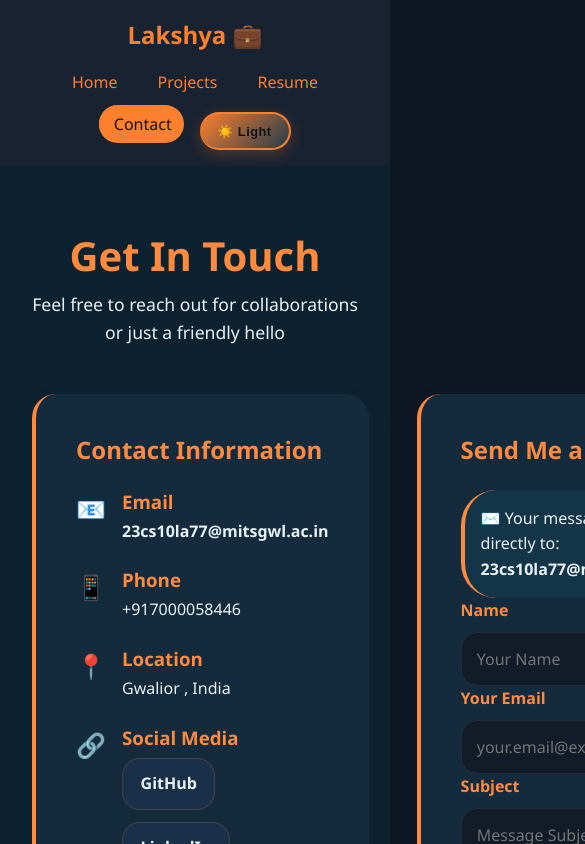
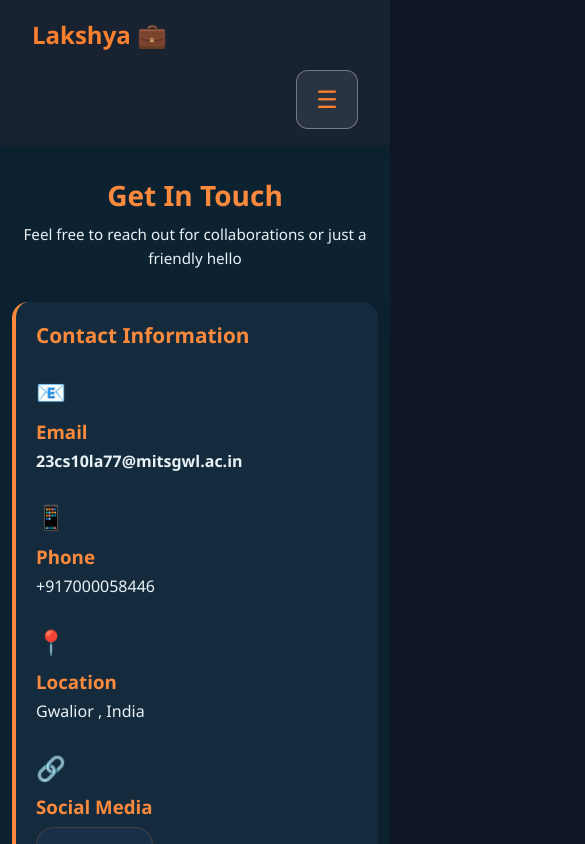
Before and after one commit to Lakshya-2004/PortFolio-Lakshya_Ghanghoriya, a React (Vite) app: page /contact in a window 390 px wide. Shown: the top 844 px of the page, 585 px wide, since content can reach past the window. Built offline with nearby package versions, Linux system fonts and the light colour scheme.

Commit message:
update03

```diff
--- a/src/components/NavBar.jsx
+++ b/src/components/NavBar.jsx
@@ -1,21 +1,36 @@
+import { useState } from 'react';
 import { NavLink } from 'react-router-dom';
 import { useTheme } from '../context/ThemeContext';
 import '../styles/NavBar.css';
 
 function NavBar() {
   const { isDarkMode, toggleTheme } = useTheme();
+  const [menuOpen, setMenuOpen] = useState(false);
+
+  const closeMenu = () => setMenuOpen(false);
 
   return (
     <nav className="navbar">
       <div className="nav-container">
-        <NavLink to="/" className="nav-logo">
+        <NavLink to="/" className="nav-logo" onClick={closeMenu}>
           Lakshya 💼
         </NavLink>
 
-        <ul className="nav-menu">
+        <button
+          className="nav-toggle-btn"
+          onClick={() => setMenuOpen((prev) => !prev)}
+          aria-label={menuOpen ? 'Close menu' : 'Open menu'}
+          aria-expanded={menuOpen}
+          type="button"
+        >
+          <span className="nav-toggle-icon">☰</span>
+        </button>
+
+        <ul className={`nav-menu ${menuOpen ? 'open' : ''}`}>
           <li className="nav-item">
             <NavLink
               to="/"
+              onClick={closeMenu}
               className={({ isActive }) => isActive ? "nav-link active" : "nav-link"}
             >
               Home
@@ -25,6 +40,7 @@ function NavBar() {
           <li className="nav-item">
             <NavLink
               to="/projects"
+              onClick={closeMenu}
               className={({ isActive }) => isActive ? "nav-link active" : "nav-link"}
             >
               Projects
@@ -34,6 +50,7 @@ function NavBar() {
           <li className="nav-item">
             <NavLink
               to="/resume"
+              onClick={closeMenu}
               className={({ isActive }) => isActive ? "nav-link active" : "nav-link"}
             >
               Resume
@@ -43,6 +60,7 @@ function NavBar() {
           <li className="nav-item">
             <NavLink
               to="/contact"
+              onClick={closeMenu}
               className={({ isActive }) => isActive ? "nav-link active" : "nav-link"}
             >
               Contact
@@ -52,7 +70,10 @@ function NavBar() {
           <li className="nav-item theme-toggle-item">
             <button
               className="theme-toggle-btn"
-              onClick={toggleTheme}
+              onClick={() => {
+                toggleTheme();
+                closeMenu();
+              }}
               aria-label="Toggle dark/light mode"
               title={isDarkMode ? "Switch to Light Mode" : "Switch to Dark Mode"}
             >
--- a/src/data/portfolioData.js
+++ b/src/data/portfolioData.js
@@ -58,7 +58,7 @@ export const projectsData = [
     technologies: ["React", "Express","RestApi","CloudinaryAPI","RazorPayAPI","MongoDB-Atlas","Payment-Gateway",],
     role: "UI/UX design, Frontend Developer, Backend Developer, Full-Stack Development",
     duration: "15 May-15 June 2026",
-    repoUrl: "pizza-delivery-client-five.vercel.app",
+    repoUrl: "https://pizza-delivery-client-five.vercel.app/",
     image: "🍕",
   },
   {
--- a/src/styles/Contact.css
+++ b/src/styles/Contact.css
@@ -271,3 +271,126 @@
   background: var(--primary);
   color: #0D2230;
 }
+/* ==========================
+   TABLET (<= 992px)
+========================== */
+@media (max-width: 992px) {
+  .contact {
+    padding: 3rem 1.5rem;
+  }
+
+  .contact-content {
+    grid-template-columns: 1fr;
+    gap: 2rem;
+  }
+
+  .contact-info,
+  .contact-form {
+    padding: 2rem;
+  }
+
+  .contact-container h1 {
+    font-size: 2.2rem;
+  }
+}
+
+/* ==========================
+   MOBILE (<= 768px)
+========================== */
+@media (max-width: 768px) {
+  .contact {
+    padding: 2.5rem 1rem;
+  }
+
+  .contact-container h1 {
+    font-size: 2rem;
+  }
+
+  .contact-subtitle {
+    font-size: 1rem;
+    margin-bottom: 2rem;
+  }
+
+  .contact-info,
+  .contact-form {
+    padding: 1.5rem;
+    border-radius: 18px;
+  }
+
+  .contact-info h2,
+  .contact-form h2 {
+    font-size: 1.3rem;
+  }
+
+  .contact-item {
+    gap: 0.75rem;
+  }
+
+  .contact-item .icon {
+    font-size: 1.25rem;
+  }
+
+  .social-links a {
+    width: 100%;
+    text-align: center;
+  }
+
+  .submit-btn {
+    width: 100%;
+    justify-content: center;
+    align-self: stretch;
+  }
+}
+
+/* ==========================
+   SMALL MOBILE (<= 480px)
+========================== */
+@media (max-width: 480px) {
+  .contact {
+    padding: 2rem 0.75rem;
+  }
+
+  .contact-container h1 {
+    font-size: 1.75rem;
+  }
+
+  .contact-subtitle {
+    font-size: 0.95rem;
+  }
+
+  .contact-info,
+  .contact-form {
+    padding: 1.25rem;
+    border-radius: 16px;
+  }
+
+  .contact-item {
+    flex-direction: column;
+    gap: 0.5rem;
+  }
+
+  .contact-item .icon {
+    font-size: 1.5rem;
+  }
+
+  .recipient-info {
+    border-radius: 18px;
+    padding: 0.9rem;
+  }
+
+  .form-group input,
+  .form-group textarea {
+    padding: 0.85rem;
+    font-size: 0.95rem;
+  }
+
+  .submit-btn {
+    width: 100%;
+    padding: 0.85rem;
+  }
+
+  .status-message {
+    border-radius: 18px;
+    font-size: 0.9rem;
+  }
+}
--- a/src/styles/NavBar.css
+++ b/src/styles/NavBar.css
@@ -122,6 +122,10 @@ html {
   align-items: center;
 }
 
+.nav-toggle-btn {
+  display: none;
+}
+
 .theme-toggle-btn {
   padding: 0.7rem 1.4rem;
   background: linear-gradient(135deg, var(--nav-active-bg) 0%, var(--secondary-color, #e67024) 100%);
@@ -236,14 +240,61 @@ html {
   }
 
   .nav-menu {
-    flex-wrap: wrap;
-    justify-content: center;
+    display: none;
+    flex-direction: column;
+    width: 100%;
     gap: 1rem;
   }
 
+  .nav-menu.open {
+    display: flex;
+  }
+
+  .nav-toggle-btn {
+    display: inline-flex;
+    align-items: center;
+    justify-content: center;
+    border: 1px solid rgba(255, 255, 255, 0.35);
+    background: rgba(255, 255, 255, 0.08);
+    color: var(--nav-link-color);
+    padding: 0.9rem 1.2rem;
+    border-radius: 12px;
+    cursor: pointer;
+    font-size: 1.5rem;
+    transition: background 0.25s ease, transform 0.25s ease;
+    margin-left: auto;
+  }
+
+  .nav-toggle-btn:hover {
+    background: rgba(255, 255, 255, 0.16);
+  }
+
+  .nav-item {
+    width: 100%;
+  }
+
+  .nav-link {
+    width: 100%;
+    display: block;
+    padding: 0.9rem 1rem;
+    border-radius: 16px;
+  }
+
+  .theme-toggle-item {
+    width: 100%;
+  }
+
   .theme-toggle-btn {
-    padding: 0.6rem 1.1rem;
-    font-size: 0.8rem;
+    width: 100%;
+    padding: 0.8rem 1rem;
+    font-size: 0.9rem;
     gap: 0.4rem;
   }
 }
+
+@media (max-width: 768px) {
+  .nav-container {
+    flex-direction: column;
+    align-items: stretch;
+    gap: 1rem;
+  }
--- a/src/styles/Profile.css
+++ b/src/styles/Profile.css
@@ -223,6 +223,42 @@
 @media (max-width: 900px) {
   .profile-row {
     grid-template-columns: 1fr;
+  }
+}
+
+@media (max-width: 700px) {
+  .profile-header {
+    padding: 2rem 1.5rem 1.75rem;
+  }
+
+  .profile-intro {
+    grid-template-columns: 1fr;
+    justify-items: center;
+    text-align: center;
+  }
+
+  .profile-avatar {
+    width: 200px;
+    height: 200px;
+    margin: 0 auto;
+  }
+
+  .profile-hero {
+    align-items: center;
+  }
+
+  .profile-meta {
+    justify-content: center;
+  }
+
+  .profile-meta .meta-item {
+    min-width: 140px;
+  }
+
+  .experience-header {
+    flex-direction: column;
+    align-items: flex-start;
+    gap: 0.5rem;
   }
 }
 
--- a/src/styles/Resume.css
+++ b/src/styles/Resume.css
@@ -454,3 +454,35 @@
 [data-theme="light"] .cert-link {
   background: rgba(35,166,183,0.08);
 }
+
+@media (max-width: 760px) {
+  .resume {
+    padding: 3rem 1rem;
+  }
+
+  .resume-container {
+    padding: 2rem;
+  }
+
+  .resume-actions {
+    flex-direction: column;
+    gap: 0.75rem;
+  }
+
+  .experience-header {
+    flex-direction: column;
+    align-items: flex-start;
+    gap: 0.5rem;
+  }
+
+  .duration,
+  .year,
+  .gpa {
+    white-space: normal;
+    padding: 0.5rem 0.75rem;
+  }
+
+  .details-list {
+    margin-left: 1rem;
+  }
+}
```
